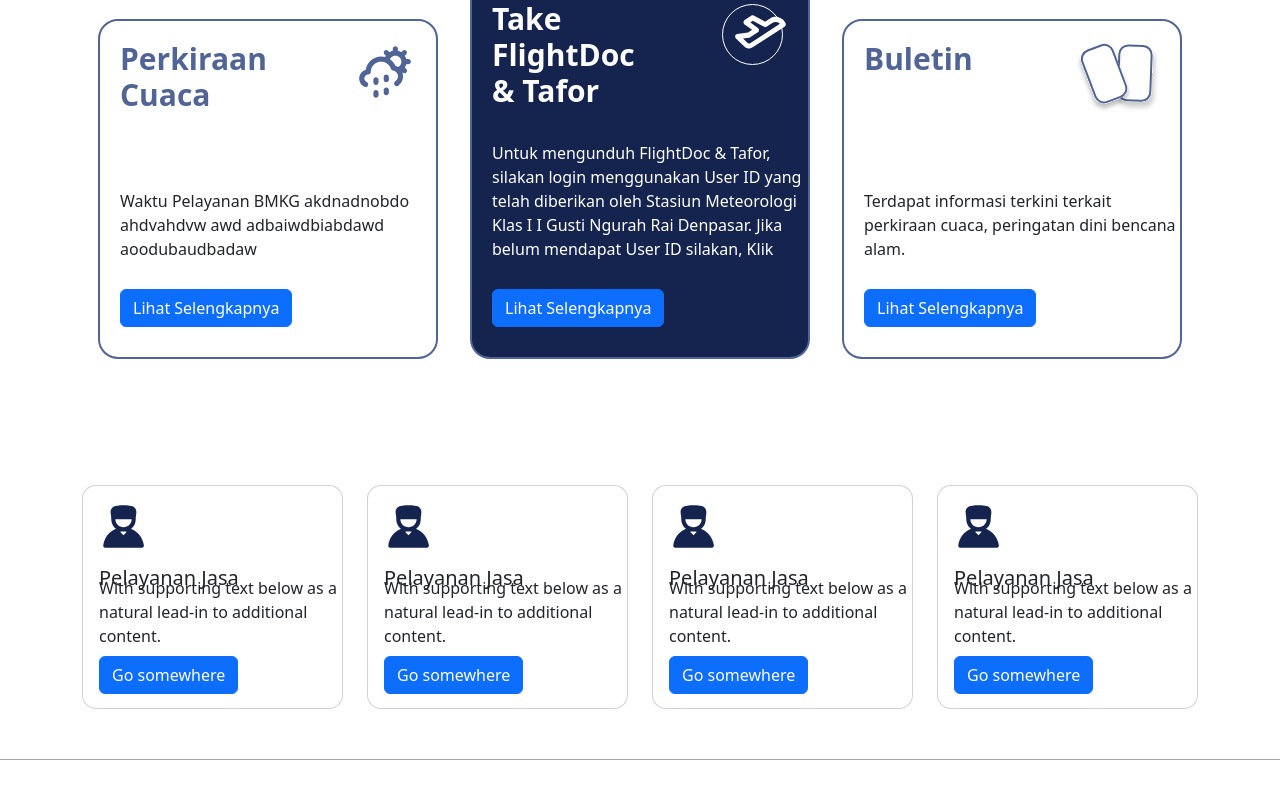
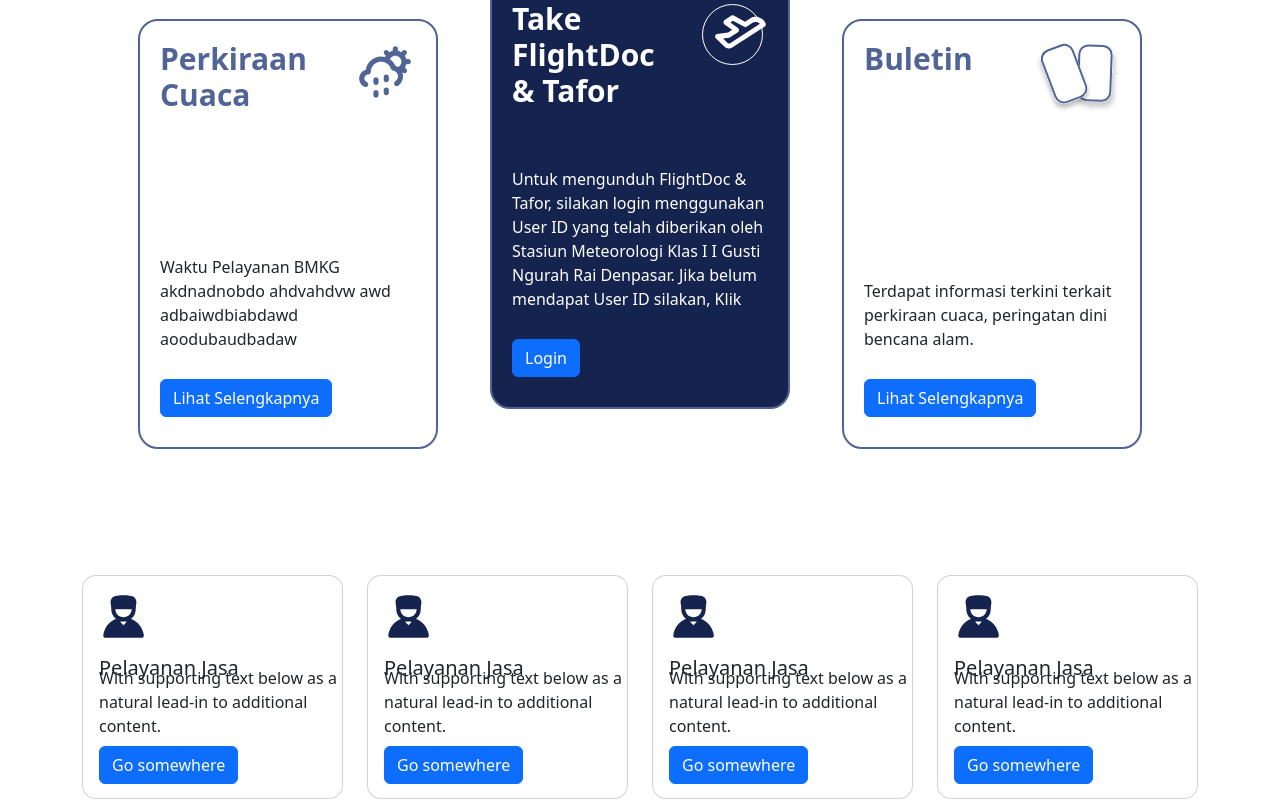
Before and after one commit to sugunjenk/BMKG, a plain HTML site: page newindex.html in a window 1280 px wide. Shown: the part 662-1463 px from the top of the page. Drawn offline with nearby package versions, Linux system fonts and the light colour scheme.

Commit message:
aSCASXCASDC

```diff
--- a/new.css
+++ b/new.css
@@ -112,10 +112,10 @@
     overflow: hidden;
     padding: 20px;
     border: 2px solid #506496;
-    width: 340px;
+    width: 300px;
     position: relative;
     border-radius: 20px;
-    height: 340px;
+    height: 430px !important;
     margin-top: 40px;
 
     & h4 {
--- a/newindex.html
+++ b/newindex.html
@@ -92,7 +92,7 @@
     <!-- END NAVBAR -->
 
     <!-- Peringatan Section -->
-    <section id="Peringatan" >
+    <section id="Peringatan">
       <div class="container">
         <div class="row">
           <div class="col-lg-6 col-md-12 d-flex justify-content-center">
@@ -135,7 +135,7 @@
     <!-- end Peringatan Section -->
 
     <!-- Card Cuaca -->
-    <section id="CardCuaca" >
+    <section id="CardCuaca">
       <div class="fContainer">
         <div class="container">
           <div class="row">
@@ -157,7 +157,9 @@
                       adbaiwdbiabdawd aoodubaudbadaw
                     </p>
                   </div>
-                  <button class="btn btn-primary">Lihat Selengkapnya</button>
+                  <div class="bg-danger w-100">
+                    <button class="btn btn-primary">Lihat Selengkapnya</button>
+                  </div>
                 </div>
               </div>
             </div>
@@ -182,7 +184,9 @@
                       mendapat User ID silakan, Klik
                     </p>
                   </div>
-                  <button class="btn btn-primary">Lihat Selengkapnya</button>
+                  <div>
+                    <button class="btn btn-primary">Login</button>
+                  </div>
                 </div>
               </div>
             </div>
@@ -216,7 +220,7 @@
     <!-- end Corosel -->
 
     <!-- CardLast -->
-    <section id="CardLast" >
+    <section id="CardLast">
       <div class="container">
         <div class="row">
           <div class="col-md-6 col-lg-3 mt-3">
@@ -301,11 +305,11 @@
               </p>
             </div>
             <div class="col-lg-1 offset-lg-2 offset-md-0 col-sm-12">
-                <img src="./assets/Logo_BMKG.png" width="80px" alt="">
+              <img src="./assets/Logo_BMKG.png" width="80px" alt="" />
             </div>
             <div class="col-lg-4">
-                <h4>Badan Meteorologi, Kimatologi, dan Geofisika</h4>
-                <p>Cepat,Tepat, Akurat, Luas, dan Mudah Dipahami</p>
+              <h4>Badan Meteorologi, Kimatologi, dan Geofisika</h4>
+              <p>Cepat,Tepat, Akurat, Luas, dan Mudah Dipahami</p>
             </div>
           </div>
         </div>
```
